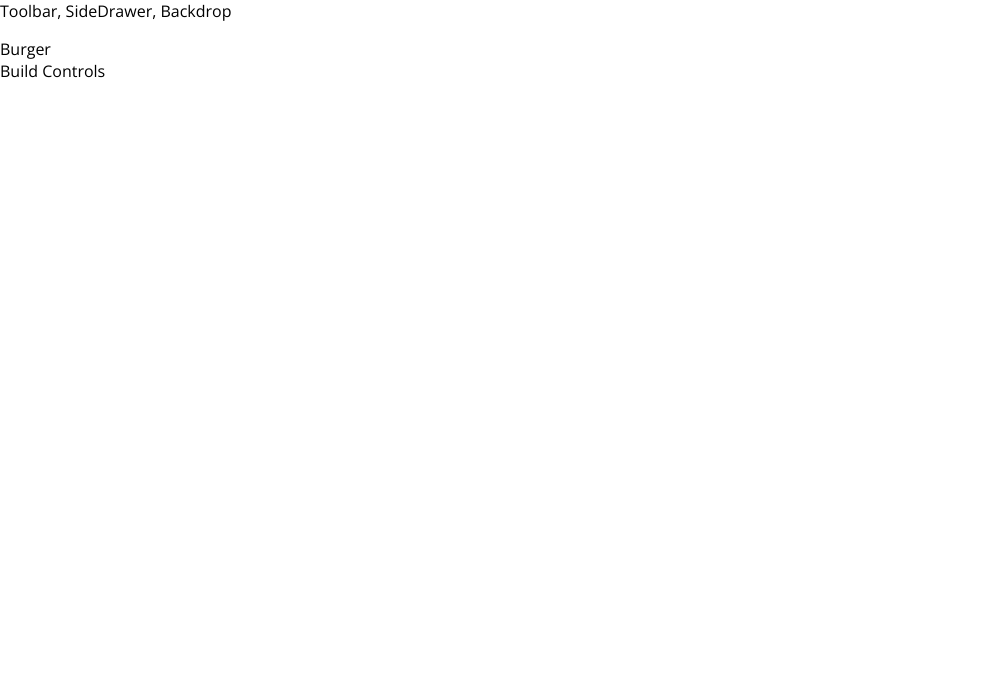
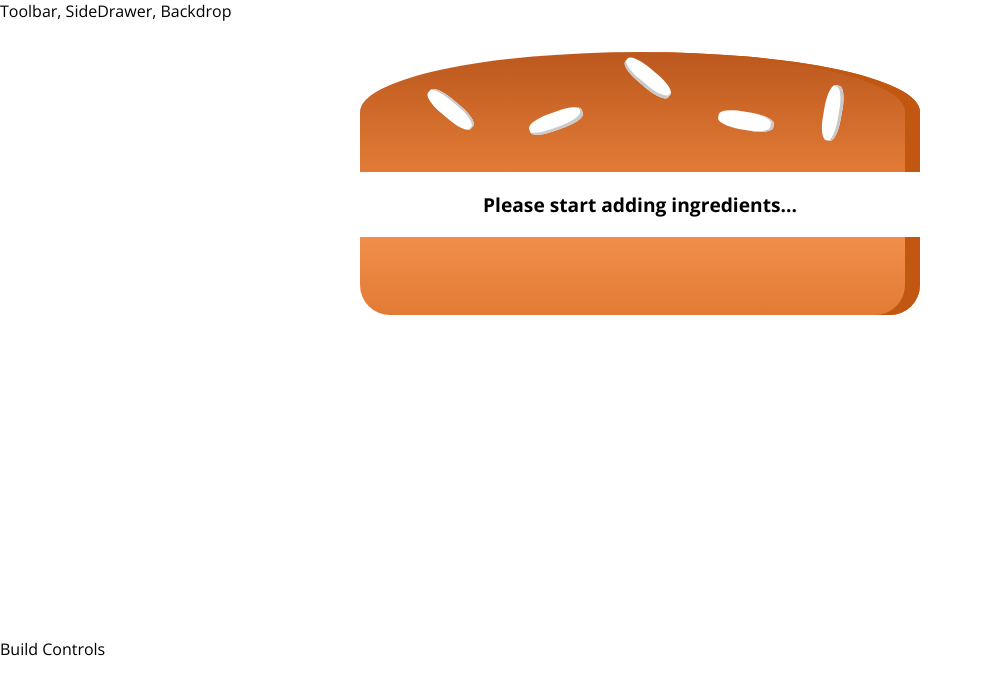
Before and after one commit to rdnc12/burgerProject, a React app: page / in a window 1280 px wide. Shown: the top 694 px of the page, without its empty margins (0-983 px from the left). Built offline with nearby package versions, Linux system fonts and the light colour scheme; the HTML template or start-up script is replaced by a standard one.

Commit message:
burger design added

```diff
--- a/src/components/Burger/Burger.jsx
+++ b/src/components/Burger/Burger.jsx
@@ -0,0 +1,28 @@
+import React from "react";
+import classes from "./Burger.module.css";
+import BurgerIngredient from "./BurgerIngredient/BurgerIngredient";
+
+const Burger = props => {
+  let transformedIngredients = Object.keys(props.ingredients)
+    .map(igKey => {
+      return [...Array(props.ingredients[igKey])].map((_, i) => {
+        return <BurgerIngredient key={igKey + i} type={igKey} />;
+      });
+    })
+    .reduce((arr, el) => {
+      return arr.concat(el);
+    }, []);
+    if(transformedIngredients.length===0){
+        transformedIngredients=<p>Please start adding ingredients...</p>
+    }
+
+  return (
+    <div className={classes.Burger}>
+      <BurgerIngredient type="bread-top" />
+      {transformedIngredients}
+      <BurgerIngredient type="bread-bottom" />
+    </div>
+  );
+};
+
+export default Burger;
--- /dev/null
+++ b/src/components/Burger/Burger.module.css
@@ -0,0 +1,29 @@
+.Burger {
+  width: 100%;
+  margin: auto;
+  height: 250px;
+  overflow: scroll;
+  text-align: center;
+  font-weight: bold;
+  font-size: 1.2rem;
+}
+@media (min-width: 500px) and (min-height: 400px) {
+  .Burger {
+    width: 350px;
+    height: 300px;
+  }
+}
+
+@media (min-width: 500px) and (min-height: 401px) {
+  .Burger {
+    width: 450px;
+    height: 400px;
+  }
+}
+
+@media (min-width: 1000px) and (min-height: 700px) {
+  .Burger {
+    width: 700px;
+    height: 600px;
+  }
+}
--- a/src/components/Burger/BurgerIngredient/BurgerIngredient.jsx
+++ b/src/components/Burger/BurgerIngredient/BurgerIngredient.jsx
@@ -1,7 +1,7 @@
 import React, { Component } from "react";
 import PropTypes from "prop-types";
 
-import classes from "./BurgerIngredient.css";
+import classes from "./BurgerIngredient.module.css";
 
 class BurgerIngredient extends Component {
   render() {
--- a/src/containers/BurgerBuilder/BurgerBuilder.jsx
+++ b/src/containers/BurgerBuilder/BurgerBuilder.jsx
@@ -1,16 +1,30 @@
 import React, { Component } from "react";
 import Auxiliary from "../../hoc/Auxiliary";
+import Burger from "../../components/Burger/Burger";
 
 class BurgerBuilder extends Component {
+  // constructor(props){
+  //   super(props);
+  //   this.state={...}
+  // }
+
+  state = {
+    ingredients: {
+      salad: 0,
+      bacon: 0,
+      cheese: 0,
+      meat: 0
+    }
+  };
+
   render() {
     return (
       <Auxiliary>
-        <div>Burger</div>
+        <Burger ingredients={this.state.ingredients}/>
         <div>Build Controls</div>
       </Auxiliary>
     );
   }
 }
 
-
 export default BurgerBuilder;
```
Also changed, not shown: src/components/Burger/BurgerIngredient/BurgerIngredient.module.css (renamed from src/components/Burger/BurgerIngredient/BurgerIngredient.css), 1 other file (tests, documents, lock files or other folders).
